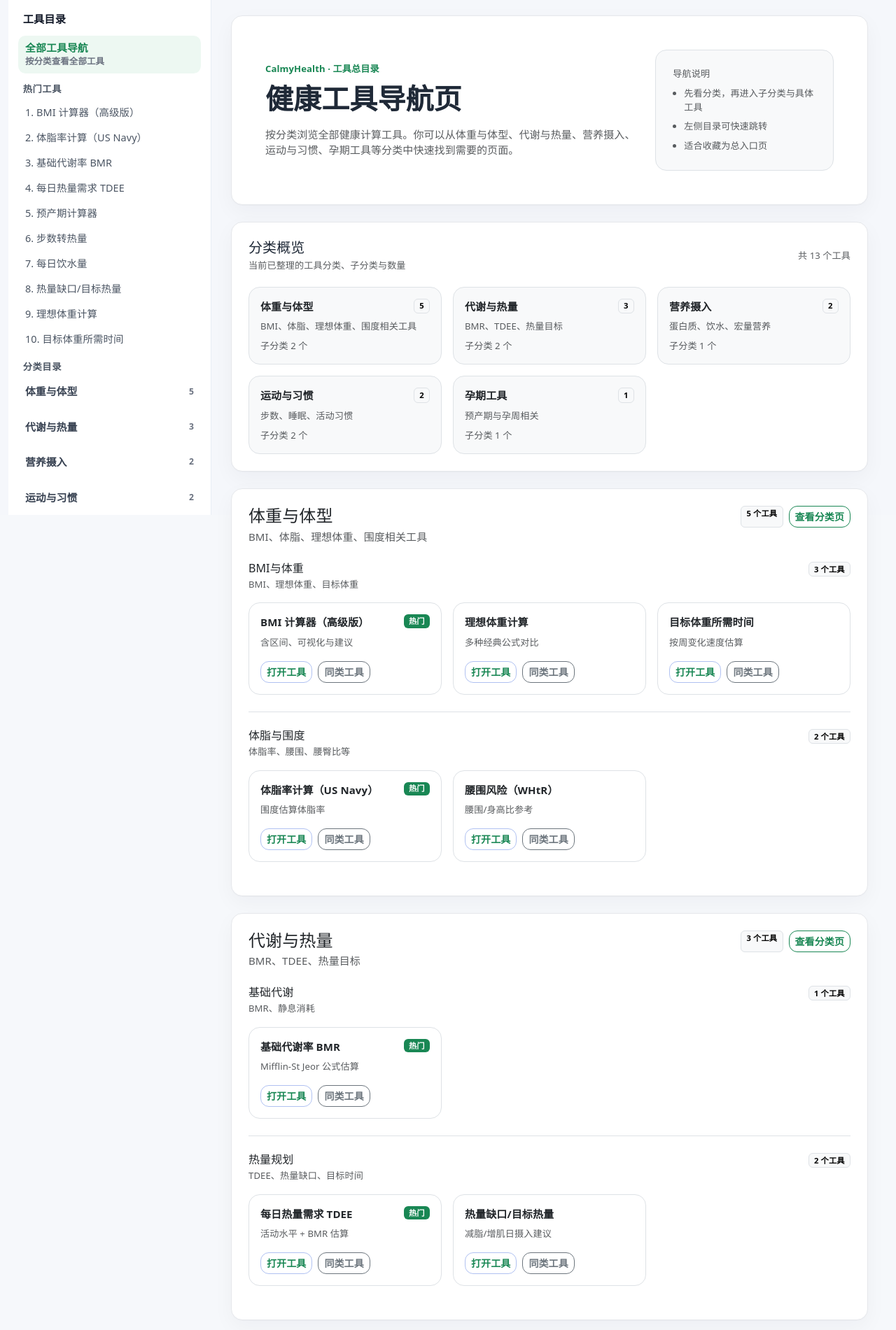
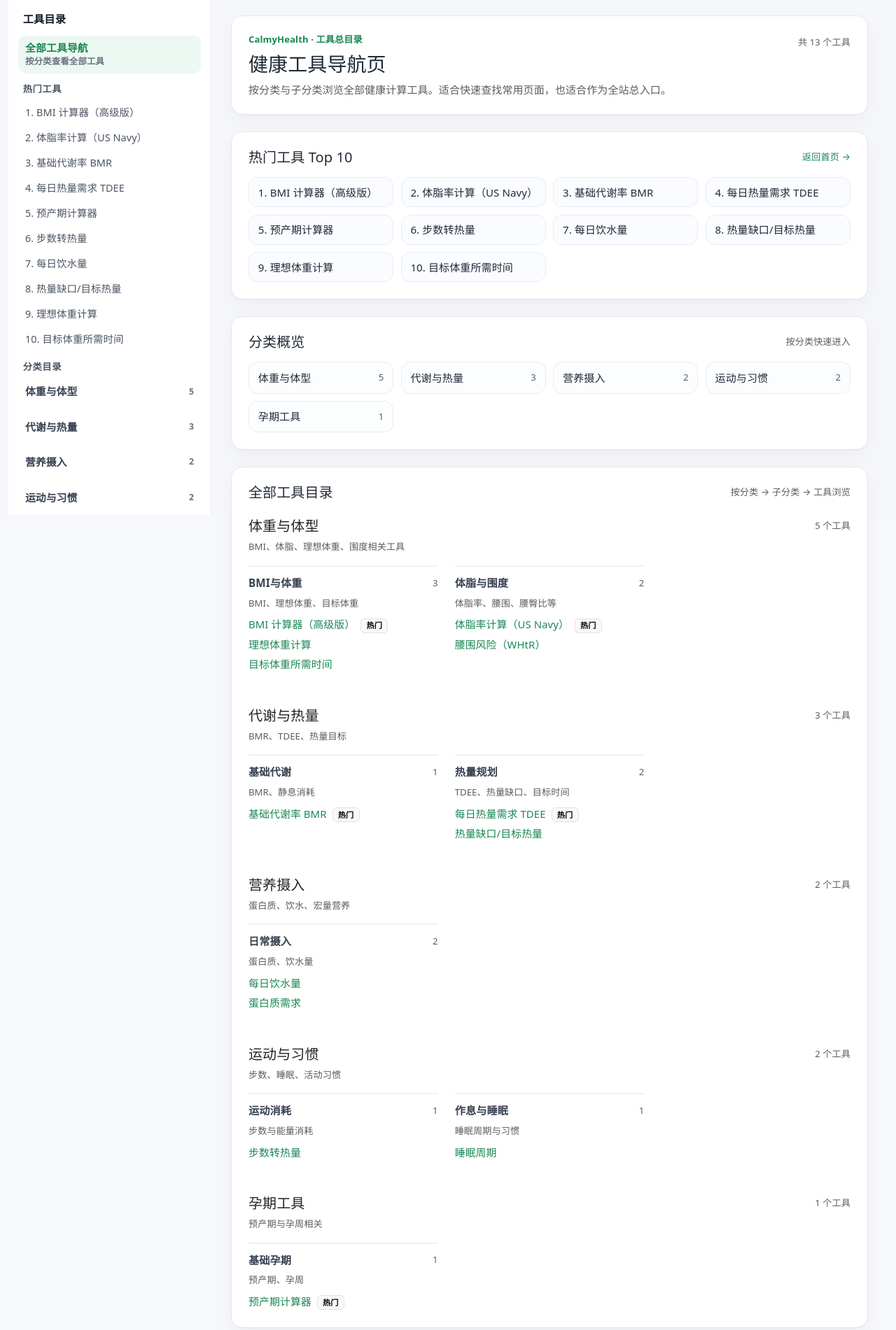
Before and after one commit to zhengxr566/health-tools-2026, a Flask app: page /tools in a window 1280 px wide. Shown: the part 64-1965 px from the top of the page at 70% size. Run offline with Flask 3, Linux system fonts and the light colour scheme.

Commit message:
upadte layout

```diff
--- a/templates/tools.html
+++ b/templates/tools.html
@@ -1,139 +1,215 @@
 {% extends "base.html" %}
 {% block content %}
 
-<div class="bg-white rounded-4 shadow-sm p-4 p-lg-5 mb-4">
-  <div class="row align-items-center g-4">
-    <div class="col-lg-8">
+<div class="bg-white rounded-4 shadow-sm p-4 mb-4">
+  <div class="d-flex justify-content-between align-items-start flex-wrap gap-3">
+    <div>
       <div class="small text-success fw-semibold mb-2">CalmyHealth · 工具总目录</div>
-      <h1 class="display-6 fw-semibold mb-3">健康工具导航页</h1>
+      <h1 class="h3 mb-2">健康工具导航页</h1>
       <p class="text-muted mb-0">
-        按分类浏览全部健康计算工具。你可以从体重与体型、代谢与热量、营养摄入、运动与习惯、孕期工具等分类中快速找到需要的页面。
+        按分类与子分类浏览全部健康计算工具。适合快速查找常用页面，也适合作为全站总入口。
       </p>
     </div>
-    <div class="col-lg-4">
-      <div class="bg-light border rounded-4 p-4 h-100">
-        <div class="small text-muted mb-2">导航说明</div>
-        <ul class="small text-muted ps-3 mb-0">
-          <li class="mb-2">先看分类，再进入子分类与具体工具</li>
-          <li class="mb-2">左侧目录可快速跳转</li>
-          <li class="mb-0">适合收藏为总入口页</li>
-        </ul>
+    <div class="small text-muted pt-1">
+      共 {{ tools|length if tools else 0 }} 个工具
+    </div>
+  </div>
+</div>
+
+{% if top_tools %}
+<div class="bg-white rounded-4 shadow-sm p-4 mb-4">
+  <div class="d-flex justify-content-between align-items-center flex-wrap gap-2 mb-3">
+    <h2 class="h5 mb-0">热门工具 Top 10</h2>
+    <a class="small text-decoration-none" href="/">返回首页 →</a>
+  </div>
+
+  <div class="tool-link-grid">
+    {% for tool in top_tools %}
+      <a class="tool-link-chip" href="{{ tool.path }}">
+        {{ loop.index }}. {{ tool.name }}
+      </a>
+    {% endfor %}
+  </div>
+</div>
+{% endif %}
+
+<div class="bg-white rounded-4 shadow-sm p-4 mb-4">
+  <div class="d-flex justify-content-between align-items-center flex-wrap gap-2 mb-3">
+    <h2 class="h5 mb-0">分类概览</h2>
+    <div class="small text-muted">按分类快速进入</div>
+  </div>
+
+  <div class="category-index-grid">
+    {% for cat in categories %}
+      <a class="category-index-link" href="#cat-{{ cat.slug }}">
+        <span>{{ cat.name }}</span>
+        <span class="small text-muted">{{ cat.count }}</span>
+      </a>
+    {% endfor %}
+  </div>
+</div>
+
+<div class="bg-white rounded-4 shadow-sm p-4">
+  <div class="d-flex justify-content-between align-items-center flex-wrap gap-2 mb-4">
+    <h2 class="h5 mb-0">全部工具目录</h2>
+    <div class="small text-muted">按分类 → 子分类 → 工具浏览</div>
+  </div>
+
+  {% for cat in categories %}
+  <section id="cat-{{ cat.slug }}" class="directory-section {% if not loop.last %}mb-5{% endif %}">
+    <div class="d-flex justify-content-between align-items-center flex-wrap gap-2 mb-2">
+      <h3 class="h5 mb-0">
+        <a class="text-decoration-none text-dark" href="/category/{{ cat.slug }}">{{ cat.name }}</a>
+      </h3>
+      <div class="small text-muted">{{ cat.count }} 个工具</div>
+    </div>
+
+    <p class="text-muted small mb-3">{{ cat.description }}</p>
+
+    {% if cat.children %}
+    <div class="row g-4">
+      {% for child in cat.children %}
+      <div class="col-12 col-md-6 col-xl-4">
+        <div class="directory-subgroup">
+          <div class="d-flex justify-content-between align-items-center mb-2">
+            <div class="directory-subgroup-title">{{ child.name }}</div>
+            <span class="small text-muted">{{ child.count }}</span>
+          </div>
+
+          {% if child.description %}
+          <div class="small text-muted mb-2">{{ child.description }}</div>
+          {% endif %}
+
+          {% if child.tools %}
+          <div class="mini-link-list">
+            {% for tool in child.tools %}
+              <div class="mini-link-item">
+                <a href="{{ tool.path }}">{{ tool.name }}</a>
+                {% if tool.featured %}
+                  <span class="badge text-bg-light border ms-1">热门</span>
+                {% endif %}
+              </div>
+            {% endfor %}
+          </div>
+          {% else %}
+          <div class="small text-muted">暂无工具</div>
+          {% endif %}
+        </div>
+      </div>
+      {% endfor %}
+    </div>
+    {% else %}
+    <div class="small text-muted">该分类下暂时没有可显示的子分类。</div>
+    {% endif %}
+  </section>
+  {% endfor %}
+</div>
+
+<div class="bg-white rounded-4 shadow-sm p-4 mt-4">
+  <div class="row g-4">
+    <div class="col-lg-6">
+      <h2 class="h6 mb-2">如何使用这个目录页</h2>
+      <ul class="text-muted small ps-3 mb-0">
+        <li class="mb-2">先看热门工具，快速进入最常用页面。</li>
+        <li class="mb-2">如果不确定选哪个，先看分类和子分类描述。</li>
+        <li class="mb-2">每个工具页都包含计算、说明和相关推荐。</li>
+        <li class="mb-0">后续新增工具后，这里会继续作为全站总入口。</li>
+      </ul>
+    </div>
+    <div class="col-lg-6">
+      <h2 class="h6 mb-2">推荐先看</h2>
+      <div class="mini-link-list">
+        <div class="mini-link-item"><a href="/bmi">BMI 计算器（高级版）</a></div>
+        <div class="mini-link-item"><a href="/calorie">每日热量需求 TDEE</a></div>
+        <div class="mini-link-item"><a href="/bodyfat">体脂率计算（US Navy）</a></div>
+        <div class="mini-link-item"><a href="/deficit">热量缺口与目标热量</a></div>
       </div>
     </div>
   </div>
 </div>
 
-<div class="bg-white rounded-4 shadow-sm p-4 mb-4">
-  <div class="d-flex flex-wrap gap-2 align-items-center justify-content-between">
-    <div>
-      <h2 class="h5 mb-1">分类概览</h2>
-      <div class="text-muted small">当前已整理的工具分类、子分类与数量</div>
-    </div>
-    <div class="small text-muted">
-      共 {{ tools|length if tools else 0 }} 个工具
-    </div>
-  </div>
+<style>
+  .tool-link-grid {
+    display: grid;
+    grid-template-columns: repeat(auto-fit, minmax(180px, 1fr));
+    gap: 0.65rem;
+  }
 
-  <div class="row g-3 mt-1">
-    {% for cat in categories %}
-    <div class="col-12 col-md-6 col-xl-4">
-      <a href="/category/{{ cat.slug }}" class="text-decoration-none">
-        <div class="border rounded-4 p-3 h-100 bg-light">
-          <div class="d-flex justify-content-between align-items-start gap-2 mb-2">
-            <div class="fw-semibold text-dark">{{ cat.name }}</div>
-            <span class="badge text-bg-light border">{{ cat.count }}</span>
-          </div>
-          <div class="small text-muted mb-2">{{ cat.description }}</div>
-          <div class="small text-muted">
-            子分类 {{ cat.children|length }} 个
-          </div>
-        </div>
-      </a>
-    </div>
-    {% endfor %}
-  </div>
-</div>
+  .tool-link-chip {
+    display: block;
+    padding: 0.65rem 0.8rem;
+    border: 1px solid #e7edf5;
+    border-radius: 0.8rem;
+    background: #fafcff;
+    text-decoration: none;
+    color: #1f2937;
+    font-size: 0.94rem;
+    line-height: 1.35;
+  }
 
-{% for cat in categories %}
-<div class="card shadow-sm border-0 rounded-4 mb-4" id="cat-{{ cat.slug }}">
-  <div class="card-body p-4 p-lg-4">
-    <div class="d-flex justify-content-between align-items-start flex-wrap gap-3 mb-4">
-      <div>
-        <h2 class="h4 mb-1">{{ cat.name }}</h2>
-        <div class="text-muted">{{ cat.description }}</div>
-      </div>
-      <div class="d-flex gap-2 flex-wrap">
-        <span class="badge text-bg-light border">{{ cat.count }} 个工具</span>
-        <a class="btn btn-outline-success btn-sm" href="/category/{{ cat.slug }}">查看分类页</a>
-      </div>
-    </div>
+  .tool-link-chip:hover {
+    background: #f3f8f5;
+    border-color: #cfe8d8;
+    color: #198754;
+  }
 
-    {% if cat.children %}
-      {% for child in cat.children %}
-      <div class="mb-4 {% if not loop.last %}pb-4 border-bottom{% endif %}">
-        <div class="d-flex justify-content-between align-items-start flex-wrap gap-2 mb-3">
-          <div>
-            <h3 class="h6 mb-1">{{ child.name }}</h3>
-            <div class="small text-muted">{{ child.description }}</div>
-          </div>
-          <span class="badge text-bg-light border">{{ child.count }} 个工具</span>
-        </div>
+  .category-index-grid {
+    display: grid;
+    grid-template-columns: repeat(auto-fit, minmax(180px, 1fr));
+    gap: 0.65rem;
+  }
 
-        {% if child.tools %}
-        <div class="row g-3">
-          {% for tool in child.tools %}
-          <div class="col-12 col-md-6 col-xl-4">
-            <div class="border rounded-4 p-3 h-100">
-              <div class="d-flex align-items-start justify-content-between gap-2 mb-2">
-                <div class="fw-semibold">{{ tool.name }}</div>
-                {% if tool.featured %}
-                <span class="badge text-bg-success">热门</span>
-                {% endif %}
-              </div>
+  .category-index-link {
+    display: flex;
+    justify-content: space-between;
+    align-items: center;
+    gap: 0.5rem;
+    padding: 0.65rem 0.8rem;
+    border: 1px solid #e7edf5;
+    border-radius: 0.8rem;
+    background: #fcfdff;
+    text-decoration: none;
+    color: #1f2937;
+    font-size: 0.94rem;
+  }
 
-              <div class="small text-muted mb-3">{{ tool.desc }}</div>
+  .category-index-link:hover {
+    background: #f3f8f5;
+    border-color: #cfe8d8;
+    color: #198754;
+  }
 
-              <div class="d-flex flex-wrap gap-2">
-                <a class="btn btn-outline-primary btn-sm" href="{{ tool.path }}">打开工具</a>
-                <a class="btn btn-outline-secondary btn-sm" href="/category/{{ cat.slug }}">同类工具</a>
-              </div>
-            </div>
-          </div>
-          {% endfor %}
-        </div>
-        {% else %}
-        <div class="text-muted small">该子分类下暂时还没有工具。</div>
-        {% endif %}
-      </div>
-      {% endfor %}
-    {% else %}
-      <div class="text-muted small">该分类下暂时还没有子分类或工具。</div>
-    {% endif %}
-  </div>
-</div>
-{% endfor %}
+  .directory-section {
+    scroll-margin-top: 84px;
+  }
 
-<div class="bg-white rounded-4 shadow-sm p-4">
-  <div class="row g-4">
-    <div class="col-lg-6">
-      <h2 class="h5 mb-2">如何使用这个目录页</h2>
-      <ul class="text-muted small ps-3 mb-0">
-        <li class="mb-2">如果你已经知道要找什么，直接从左侧目录进入工具页。</li>
-        <li class="mb-2">如果你还不确定，先浏览分类，再看子分类。</li>
-        <li class="mb-2">热门工具通常适合首次访问用户快速使用。</li>
-        <li class="mb-0">后续新增工具后，这个页面会继续扩展为全站总入口。</li>
-      </ul>
-    </div>
-    <div class="col-lg-6">
-      <h2 class="h5 mb-2">推荐先看</h2>
-      <div class="d-grid gap-2">
-        <a class="btn btn-outline-primary btn-sm" href="/bmi">BMI 计算器（高级版）</a>
-        <a class="btn btn-outline-primary btn-sm" href="/calorie">每日热量需求 TDEE</a>
-        <a class="btn btn-outline-primary btn-sm" href="/bodyfat">体脂率计算（US Navy）</a>
-        <a class="btn btn-outline-primary btn-sm" href="/pregnancy-due-date">预产期计算器</a>
-      </div>
-    </div>
-  </div>
-</div>
+  .directory-subgroup {
+    border-top: 2px solid #eef2f7;
+    padding-top: 0.75rem;
+  }
+
+  .directory-subgroup-title {
+    font-size: 0.95rem;
+    font-weight: 700;
+    color: #374151;
+  }
+
+  .mini-link-list {
+    font-size: 0.93rem;
+    line-height: 1.7;
+  }
+
+  .mini-link-item + .mini-link-item {
+    margin-top: 0.2rem;
+  }
+
+  .mini-link-item a {
+    text-decoration: none;
+  }
+
+  .mini-link-item a:hover {
+    color: #198754;
+  }
+</style>
 
 {% endblock %}
```
